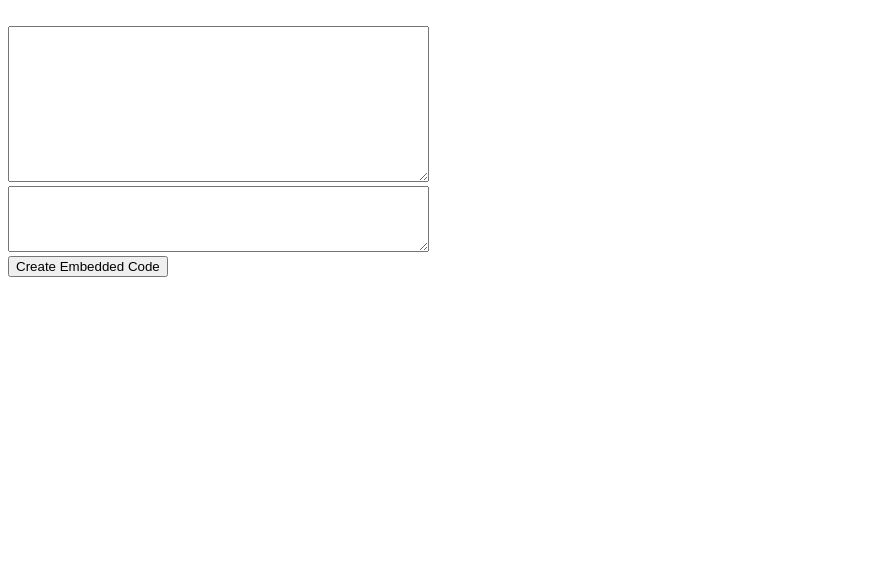
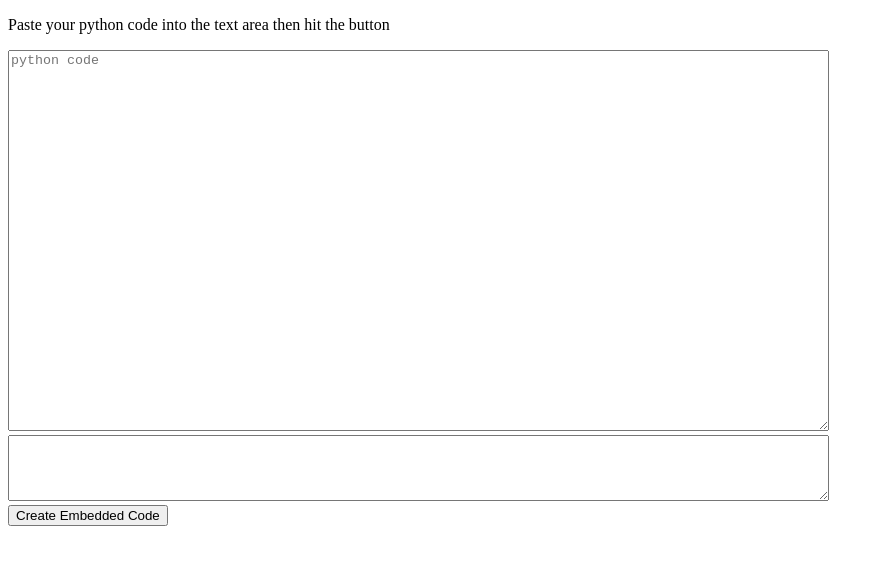
Before and after one commit to kylelk/html-examples, a plain HTML site: page create.html in a window 1280 px wide. Shown: the whole page, without its empty margins (0-884 px from the left). Drawn offline with Linux system fonts and the light colour scheme.

Commit message:
General improvements

```diff
--- a/create.html
+++ b/create.html
@@ -1,9 +1,12 @@
 <!DOCTYPE html>
+<head>
+    <title>Qpython Run Button Maker</title>
+</head>
 <script>
 	var header = '\<script type="text/javascript" src="http://ajax.googleapis.com/ajax/libs/jquery/1.4.2/jquery.min.js"\>\</script\> \n'+
 	'\<script type="text/javascript" src="http://balupton.github.com/jquery-syntaxhighlighter/scripts/jquery.syntaxhighlighter.min.js"\></script\> \n'+
 	'<script type="text/javascript"\>$.SyntaxHighlighter.init({\'lineNumbers\':true});<\/script>\n<body>\n<pre class="highlight"> \n';
-	var footer = '\n </pre>\n</body>';
+	var footer = '\n</pre>\n</body>';
 
     function escapeHtml(unsafe) {
         return unsafe.replace(/&/g, '&amp;').replace(/>/g, '&gt;').replace(/</g, '&lt;').replace(/"/g, '&quot;').replace(/'/g, '&apos;');
@@ -19,10 +22,12 @@
 </script>
 <html>
     <body>
+        <p>
+        Paste your python code into the text area then hit the button
+        </p>
+        <textarea id="pythonSource" rows="25" cols="100" placeholder="python code"></textarea>
         <br>
-        <textarea id="pythonSource" rows="10" cols="50"></textarea>
-        <br>
-        <textarea id="encodedOutput" rows="4" cols="50" readonly></textarea>
+        <textarea id="encodedOutput" rows="4" cols="100" readonly></textarea>
         <br>
         <button onClick="encodePythonSource()">Create Embedded Code</button>
     </body>
```
Also changed, not shown: demo.html (+1 -1 lines).
